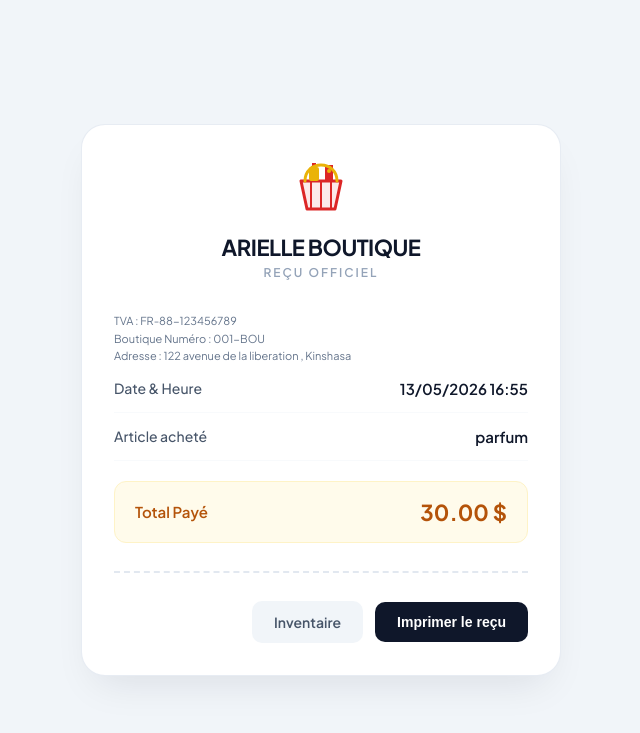
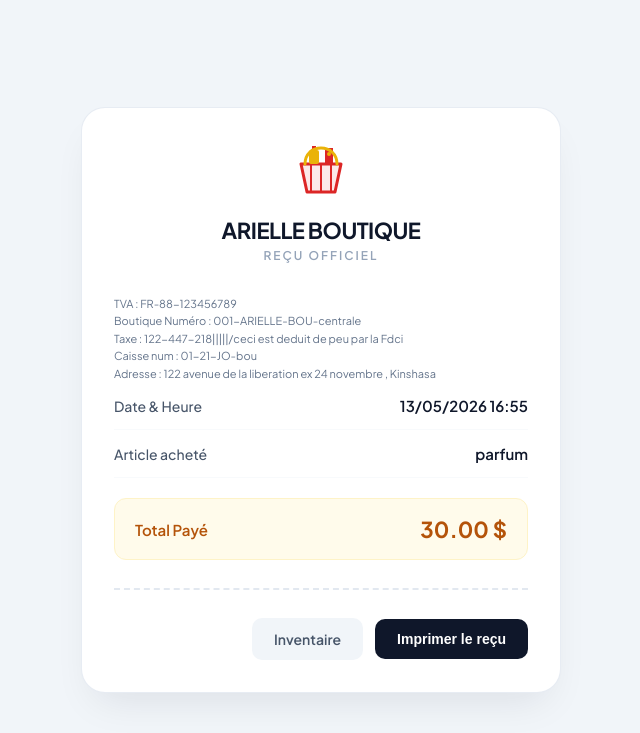
Before and after one commit to joellukusa1234/mon_inventaire, a Django app: page /recu/1/ in a window 1280 px wide. Shown: the top 733 px of the page, without its empty margins (319-959 px from the left). Run offline with Django 5.2, Linux system fonts and the light colour scheme; data comes from the database, SQL or seed files in the repository.

Commit message:
Update recu.html

```diff
--- a/gestion/templates/gestion/recu.html
+++ b/gestion/templates/gestion/recu.html
@@ -232,8 +232,11 @@
 
             <div style="font-size: 11px; color: #64748b; margin-top: 10px; line-height: 1.6;">
     <p>TVA : FR-88-123456789</p>
-    <p>Boutique Numéro : 001-BOU</p>
-    <p>Adresse : 122 avenue de la liberation , Kinshasa</p>
+    <p>Boutique Numéro : 001-ARIELLE-BOU-centrale</p>
+    <p>Taxe : 122-447-218|||||/ceci est deduit de peu par la Fdci</p>
+    <p>Caisse num : 01-21-JO-bou</p>
+    <p>Adresse : 122 avenue de la liberation ex 24 novembre , Kinshasa</p>
+
 </div>
 
             <div class="info-row">
```
